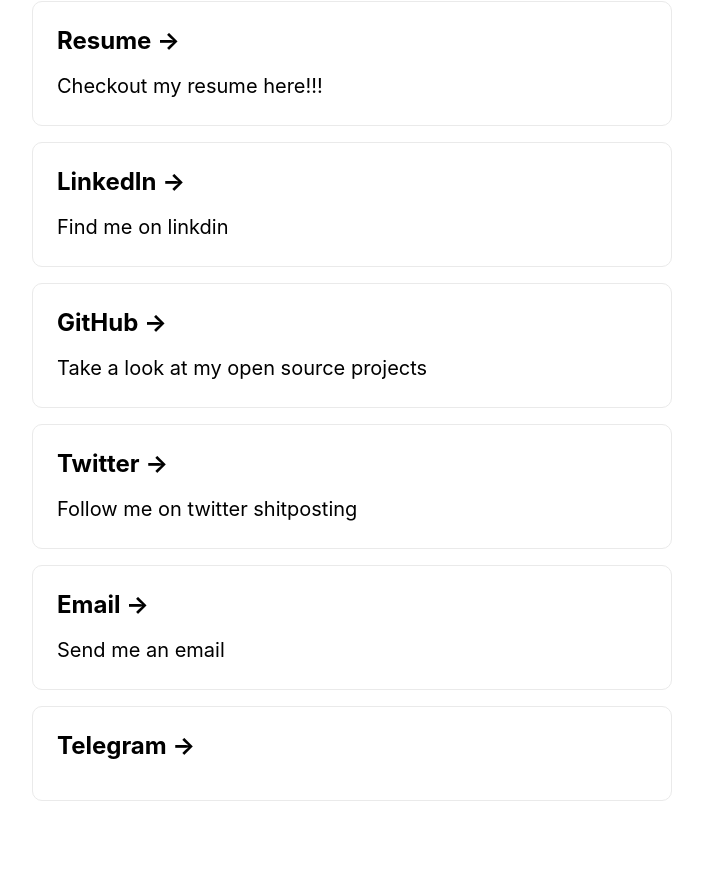
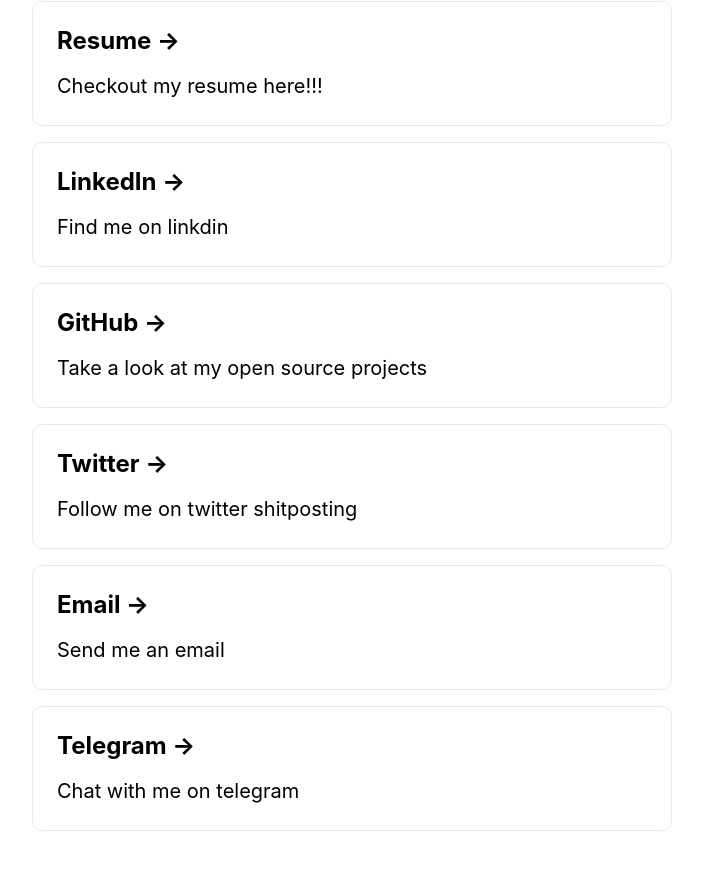
Before and after one commit to iamzubin/iamzub.in, a Next.js app: page /links in a window 1280 px wide. Shown: the part 153-1022 px from the top of the page, without its empty margins (288-991 px from the left). Built offline with nearby package versions, Linux system fonts and the light colour scheme.

Commit message:
feat: add telegram

```diff
--- a/pages/links.js
+++ b/pages/links.js
@@ -33,6 +33,7 @@
     {
       name: "Telegram",
       url: "https://t.me/iamzubin",
+      description: "Chat with me on telegram",
     }
   ];
 
```
